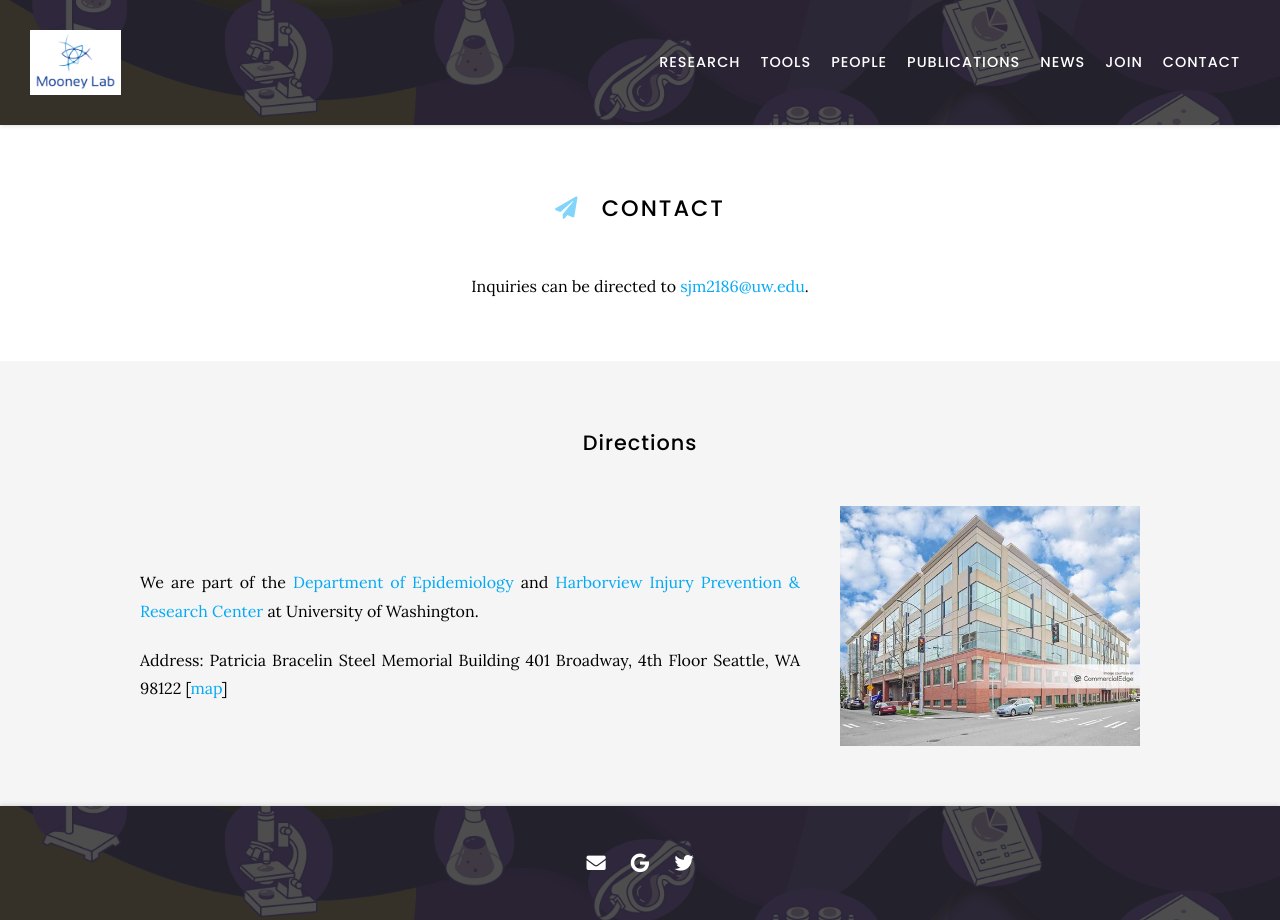
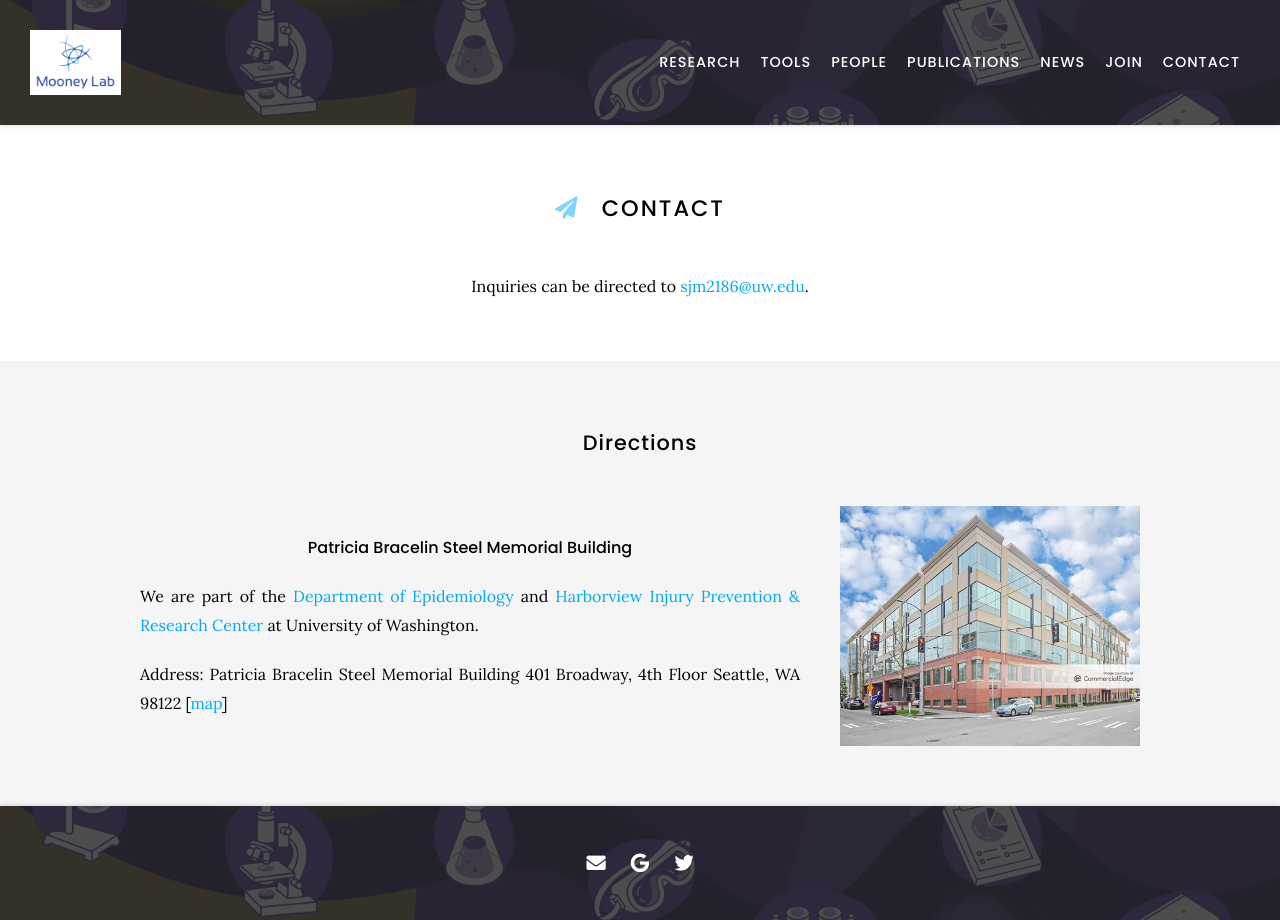
Before and after one commit to xinyangr/mooney_lab.github.io, a Jekyll site: the page built from contact/index.md, in a window 1280 px wide. Built offline with Jekyll 4.4.1, drawn with Linux system fonts in a browser that asks for light colours; nearby versions of some CDN libraries.

Commit message:
Update index.md

```diff
--- a/contact/index.md
+++ b/contact/index.md
@@ -23,6 +23,6 @@ Address: Patricia Bracelin Steel Memorial Building 401 Broadway, 4th Floor Seatt
 {%
   include feature.html
   image="images/address.jpeg"
-  headline=""
+  headline="Patricia Bracelin Steel Memorial Building"
   text=text
 %}
```
